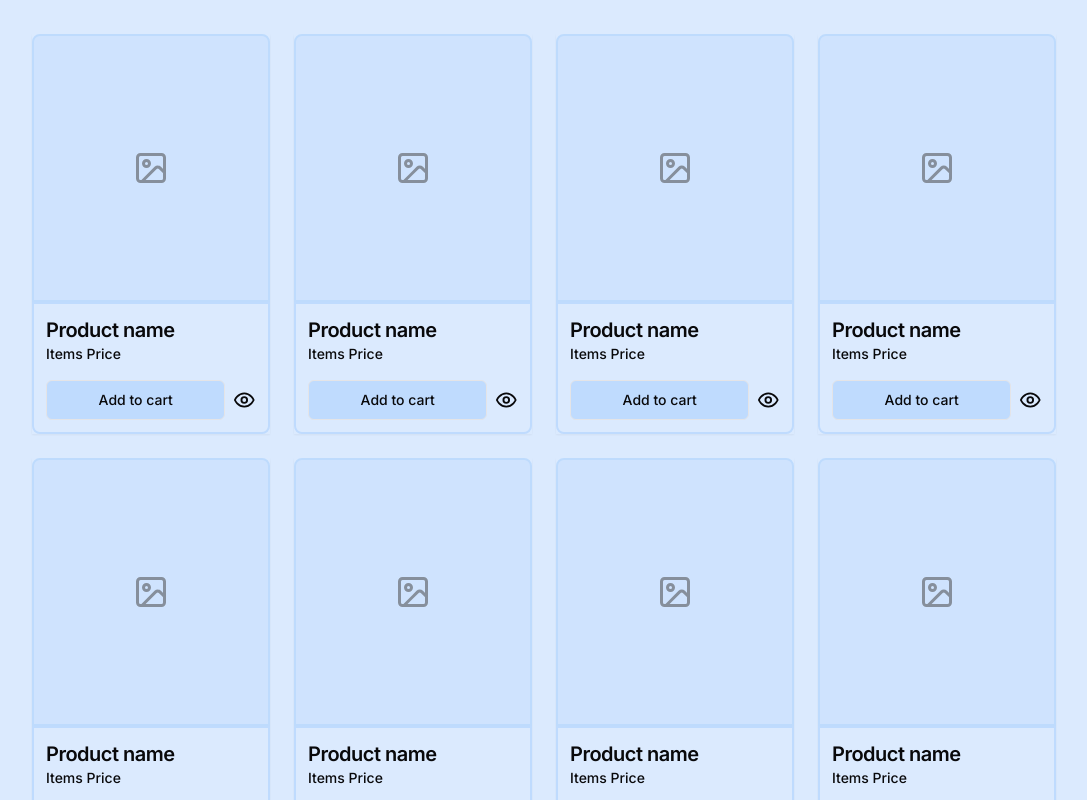
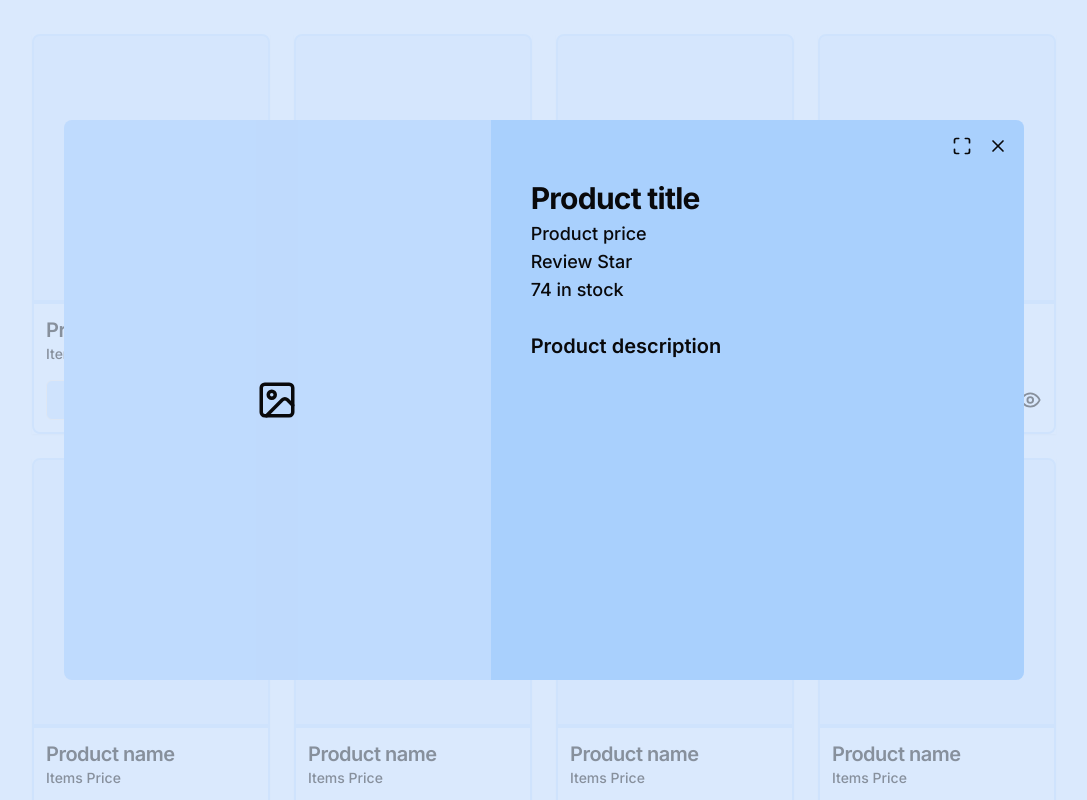
Before and after one commit to aa5hi5h/hydraStore, a Next.js app: page / in a window 1280 px wide. Both pictures are taken after a click on the icon 340 px from the left and 1188 px from the top of the page. Shown: the part 788-1588 px from the top of the page, without its empty margins (96-1183 px from the left). Built offline with nearby package versions, Linux system fonts and the light colour scheme; no server answers.

Commit message:
addedd preview

```diff
--- a/src/components/FeturedProductsItems.tsx
+++ b/src/components/FeturedProductsItems.tsx
@@ -1,5 +1,8 @@
+"use client"
 import { Eye, Image } from "lucide-react"
 import { Button } from "./ui/button"
+import { useEffect, useState } from "react"
+import ProductPreview from "./ProductPreview"
 
 
 interface FeaturedItemsProps{
@@ -11,8 +14,38 @@ interface FeaturedItemsProps{
 }
 
 const FeaturedProductsItems = ({name,description,price,image,href}:FeaturedItemsProps) => {
+
+    const [isOpen, setIsOpen] = useState(false)
+
+
+    useEffect(() => {
+        const handleBodyOverflow = () => {
+            if (isOpen) {
+                const scrollbarWidth = window.innerWidth - document.documentElement.clientWidth;
+                document.body.style.overflow = 'hidden';
+                document.body.style.paddingRight = `${scrollbarWidth}px`;
+            } else {
+                document.body.style.overflow = 'auto';
+                document.body.style.paddingRight = '0px';
+            }
+        };
+
+        handleBodyOverflow();
+
+    },[isOpen])
+
+    const toggleModal = () => {
+        setIsOpen((prev) => !prev)
+    }
+
+    const CloseModal = () => {
+        setIsOpen(false)
+    }
+
+
     return (
-        <div className=" rounded-lg">
+        <div>
+        <div className="rounded-lg">
         <div className="flex flex-col h-[50vh] shadow-sm w-full  ">
             <div className="h-[40vh] w-full flex border-blue-300 border-2 bg-blue-200 opacity-40 rounded-t-lg justify-center items-center"><Image size={36}/></div>
             <div className="flex flex-col p-3 border-2 border-blue-200 rounded-b-lg">
@@ -20,10 +53,24 @@ const FeaturedProductsItems = ({name,description,price,image,href}:FeaturedItems
             <h3 className="  text-sm font-medium ">{price}</h3>
             <div className="flex justify-between w-full gap-2 items-center mt-4">
                 <Button variant={"outline"} className="w-[90%] bg-blue-200 hover:bg-blue-300 transition-all" >Add to cart</Button>
-                <Eye className="hover:opacity-60 cursor-pointer " />
-                </div>
+                <Eye onClick={toggleModal} className="hover:opacity-60 cursor-pointer " />
+            </div>
             </div>
         </div>
+        </div>
+        {
+            isOpen && (
+                <div className="fixed inset-0 z-10 bg-blue-100 bg-opacity-60" onClick={CloseModal}></div>
+            )
+        }
+        {isOpen ?
+        (
+        <div className="fixed inset-0 z-50 m-auto  h-[70vh] rounded-lg  w-[120vh] bg-blue-200 ">
+            <div className="w-full h-full" onClick={(e) => e.stopPropagation()}>
+        <ProductPreview CloseModal={CloseModal}  />
+        </div>
+        </div>
+        ) : null}
         </div>
     )
 }
--- /dev/null
+++ b/src/components/ProductPreview.tsx
@@ -0,0 +1,45 @@
+"use client"
+import { Image, Maximize, X } from "lucide-react"
+import { useRouter } from "next/navigation"
+
+
+interface ProductPreviewProp{
+    CloseModal: () => void
+}
+
+
+const ProductPreview = ({CloseModal}:ProductPreviewProp) => {
+
+    const router = useRouter()
+
+    return (
+        <div className=" grid grid-cols-9 h-full rounded-lg ">
+                <div className="col-span-4 bg-blue-200 bg-opacity-55 flex items-center h-full m-auto  justify-center">
+                    <Image size={42}/>
+                </div>
+                <div className="col-span-5 bg-blue-300 bg-opacity-50  rounded-r-lg space-y-4">
+
+                    <div className="flex justify-end gap-4 p-2 mt-2 mr-2">
+                        <Maximize onClick={() =>router.push("/product/42342")} size={20} className="cursor-pointer hover:opacity-60" />
+                        <X onClick={CloseModal} size={20} className="cursor-pointer hover:opacity-60" />
+                    </div>
+                    <div className="ml-[2.5rem]">
+                        <div className="space-y-1">
+                        <h1 className="text-3xl  font-bold tracking-tight opacity-100">Product title</h1>
+                        <div>
+                        <h2 className="text-lg font-medium ">Product price</h2>
+                        <h2 className="text-lg font-medium">Review Star</h2>
+                        <h2 className="text-lg font-medium">74 in stock</h2>
+                        </div>
+                        <div className="pt-[1.5rem]">
+                        <p className="text-xl font-semibold tracking-normal">Product description</p>
+                        </div>
+                        </div>
+                    </div>
+                </div>
+            </div>
+    )
+}
+
+
+export default ProductPreview
```
